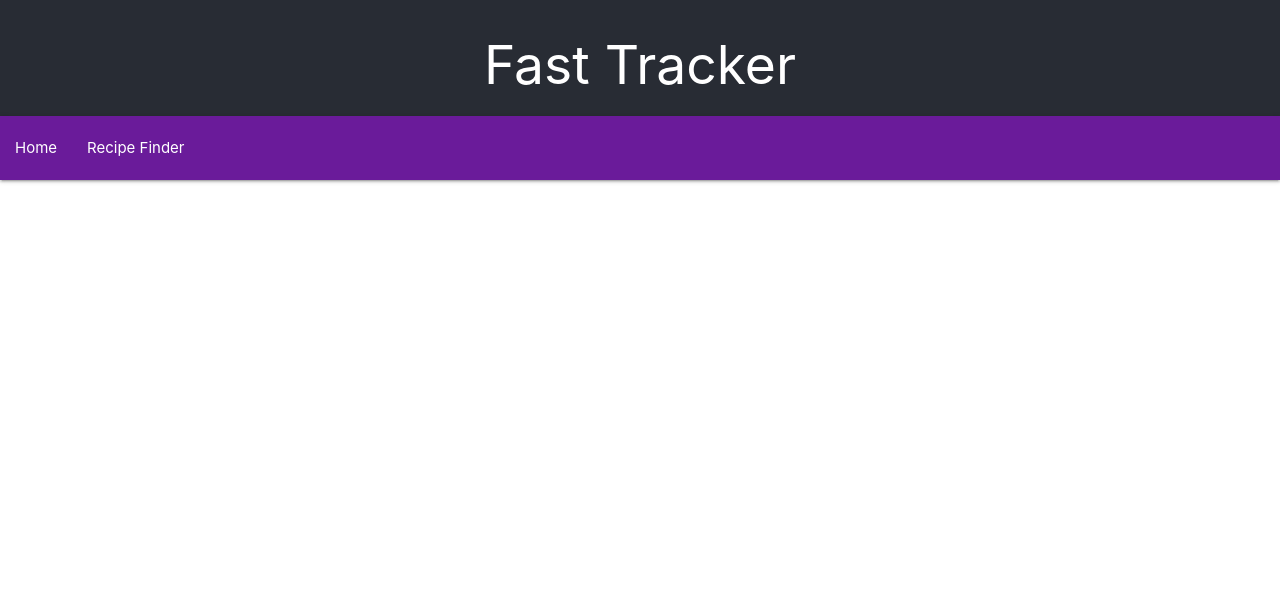
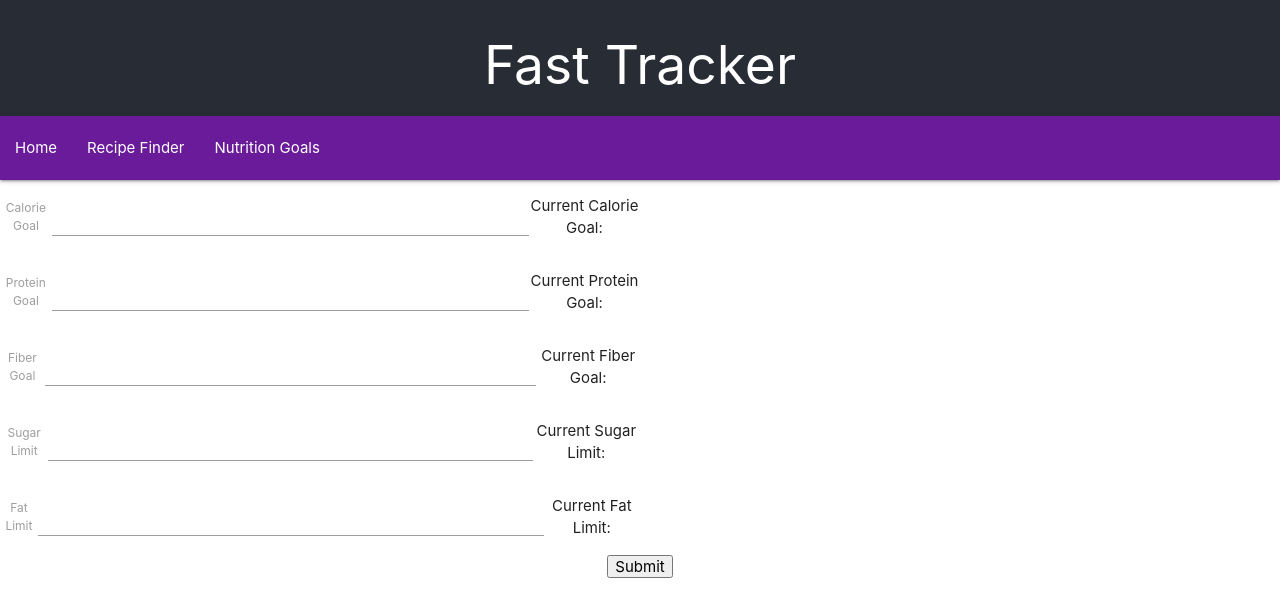
Before and after one commit to Alovold/health-tracker, a React (Create React App) app: page /goals in a window 1280 px wide. Shown: the top 616 px of the page. Built offline with nearby package versions, Linux system fonts and the light colour scheme.

Commit message:
Added recipe fetch and goals page

```diff
--- a/public/index.html
+++ b/public/index.html
@@ -4,6 +4,7 @@
     <meta charset="utf-8" />
     <link rel="icon" href="%PUBLIC_URL%/favicon.ico" />
     <link rel="stylesheet" href="https://cdnjs.cloudflare.com/ajax/libs/materialize/1.0.0-rc.2/css/materialize.min.css">
+    <script src="https://developer.edamam.com/attribution/badge.js"></script>
     <meta name="viewport" content="width=device-width, initial-scale=1" />
     <meta name="theme-color" content="#000000" />
     <meta
--- a/src/App.css
+++ b/src/App.css
@@ -54,3 +54,9 @@
   align-items: center;
   flex-direction: column;
 }
+
+.attribution{
+  display: flex;
+  justify-content: right;
+  margin-top: 3px;
+}
--- a/src/App.js
+++ b/src/App.js
@@ -1,5 +1,5 @@
 import { BrowserRouter, Routes, Route, NavLink } from 'react-router-dom';
-import { HomePage, RecipePage } from './pages';
+import { HomePage, RecipePage, GoalsPage } from './pages';
 import './App.css';
 import M from 'materialize-css';
 
@@ -17,6 +17,9 @@ function App() {
           <li>
             <NavLink to="/recipe">Recipe Finder</ NavLink>
           </li>
+          <li>
+            <NavLink to="/goals">Nutrition Goals</ NavLink>
+          </li>
 
         </ul>
       </nav>
@@ -25,6 +28,7 @@ function App() {
       <Routes>
         <Route path="/" element={<HomePage />} />
         <Route path="/recipe" element={<RecipePage />} />
+        <Route path="/goals" element={<GoalsPage />} />
       </Routes>
 
       </BrowserRouter>
--- /dev/null
+++ b/src/pages/goals.page.jsx
@@ -0,0 +1,79 @@
+import { useState } from "react";
+
+export default function GoalsPage() {
+    const [calInput, setCalInput] = useState();
+    const [proInput, setProInput] = useState();
+    const [fibInput, setFibInput] = useState();
+    const [sugInput, setSugInput] = useState();
+    const [fatInput, setFatInput] = useState();
+
+    const handleCalChange = (event)=>{
+        setCalInput(event.target.value);
+    }
+
+    const handleProChange = (event)=>{
+        setProInput(event.target.value);
+    }
+
+    const handleFibChange = (event)=>{
+        setFibInput(event.target.value);
+    }
+
+    const handleSugChange = (event)=>{
+        setSugInput(event.target.value);
+    }
+
+    const handleFatChange = (event)=>{
+        setFatInput(event.target.value);
+    }
+
+    const saveGoals = ()=>{
+        if(calInput){
+            localStorage.setItem("calGoal", calInput);
+        }
+        if(proInput){
+            localStorage.setItem("proGoal", proInput);
+        }
+        if(fibInput){
+            localStorage.setItem("fibGoal", fibInput);
+        }
+        if(sugInput){
+            localStorage.setItem("sugGoal", sugInput);
+        }
+        if(fatInput){
+            localStorage.setItem("fatGoal", fatInput);
+        }
+    }
+
+    return (
+        <div>
+            <div className="InputField">
+                <label for="calInput">Calorie Goal</label>
+                <input  id="calInput" type="number" onChange={handleCalChange} value={calInput}/>
+                <p>Current Calorie Goal: {localStorage.getItem("calGoal")}</p>
+            </div>
+            <div className="InputField">
+                <label for="proInput">Protein Goal</label>
+                <input id="proInput" type="text" onChange={handleProChange} value={proInput}/>
+                <p>Current Protein Goal: {localStorage.getItem("proGoal")}</p>
+            </div>
+            <div className="InputField">
+                <label for="fibInput">Fiber Goal</label>
+                <input id="fibInput" type="text" onChange={handleFibChange} value={fibInput}/>
+                <p>Current Fiber Goal: {localStorage.getItem("fibGoal")}</p>
+            </div>
+            <div className="InputField">
+                <label for="sugInput">Sugar Limit</label>
+                <input id="sugInput" type="text" onChange={handleSugChange} value={sugInput}/>
+                <p>Current Sugar Limit: {localStorage.getItem("sugGoal")}</p>
+            </div>
+            <div className="InputField">
+                <label for="fatInput">Fat Limit</label>
+                <input id="fatInput" type="text" onChange={handleFatChange} value={fatInput}/>
+                <p>Current Fat Limit: {localStorage.getItem("fatGoal")}</p>
+            </div>
+            <button className="Btn" onClick={saveGoals}>Submit</button>
+
+        </div>
+    )
+}
--- a/src/pages/home.page.jsx
+++ b/src/pages/home.page.jsx
@@ -83,17 +83,25 @@ export default function HomePage(){
         tempArr.push(tempObj);
         setFoodList(tempArr);
         //console.log(foodList)
+        saveFoodList()
         foodOutputRender();
     }
 
+    const saveFoodList = ()=>{
+        localStorage.setItem("foodList", JSON.stringify(foodList))
+    }
+
+    // useEffect(()=>{
+    //     saveFoodList();
+    // }, [foodList])
 
 
     const foodOutputRender = ()=>{
         let tempArr = [];
-
+        const storedList = JSON.parse(localStorage.getItem("foodList"))
         //console.log(foodList)
-        if (foodList){
-        tempArr = foodList.map((item)=>{
+        if (storedList){
+        tempArr = storedList.map((item)=>{
             return (
         <div className="CardDisplay">
         <img src={item.image}/>
@@ -153,6 +161,9 @@ export default function HomePage(){
 
     return(
         <div>
+            <div className="attribution">
+            <div id="edamam-badge" data-color="white"></div>
+            </div>
             <div className="FormCard">
                 <p>Type what you've eaten today! (More details will give better response accuracy!)</p>
                 <div className="InputField">
--- a/src/pages/index.js
+++ b/src/pages/index.js
@@ -1,4 +1,5 @@
 import HomePage from "./home.page";
 import RecipePage from "./recipe.page";
+import GoalsPage from "./goals.page";
 
-export {HomePage, RecipePage};
+export {HomePage, RecipePage, GoalsPage};
--- a/src/pages/recipe.page.jsx
+++ b/src/pages/recipe.page.jsx
@@ -1,9 +1,32 @@
-
+import { useState, useEffect } from "react"
 
 export default function RecipePage(){
+    const [recipeResponse, setRecipeResponse] = useState()
+
+    async function recipeFetch(input){
+        const url = `https://api.edamam.com/api/recipes/v2?type=public&app_id=2330f2ef&app_key=537d2c1129aba4ab2234a239be1ebdc1&calories=`;
+        const options = {
+          method: 'GET',
+        };
+
+        try {
+            const response = await fetch(url, options);
+            const result = await response.json();
+            console.log(result);
+            setRecipeResponse(result);
+        } catch (error) {
+            console.error(error);
+        }
+        }
+
     return (
         <div>
+            <div className="attribution">
+            <div id="edamam-badge" data-color="badge"></div>
+            </div>
+            <div>
 
+            </div>
         </div>
     )
 }
```
